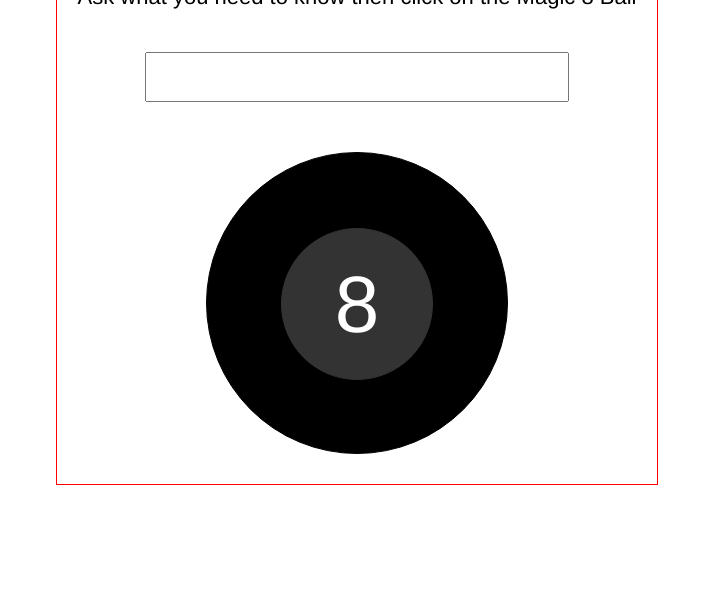
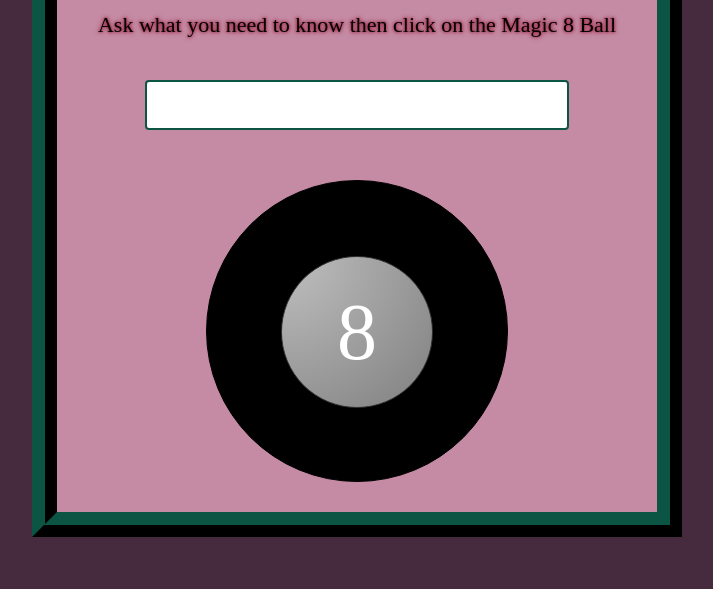
Before and after one commit to RachelPolant/Magic-8-ball, a plain HTML site: page index.html in a window 1280 px wide. Shown: the part 211-800 px from the top of the page, without its empty margins (283-996 px from the left). Drawn offline with Linux system fonts and the light colour scheme.

Commit message:
gave it some spice

```diff
--- a/index.html
+++ b/index.html
@@ -6,11 +6,11 @@
     <title>Should I or Shouldn't I?</title>
     <link rel="stylesheet" href="style.css" />
   </head>
-  <body>
+  <body class="body">
     <div id="content">
       <h1>Madame Rachel's Magic 8 Ball Predictor!</h1>
       <p id="info">Ask what you need to know then click on the Magic 8 Ball</p>
-      <input type="text" id="question" />
+      <input class="input" type="text" id="question" />
       <div id="eight-ball" class="eight-ball">
         <div class="answer">
           <p id="eight">8</p>
--- a/script.js
+++ b/script.js
@@ -14,9 +14,9 @@ const answers = [
   "My magic 8 ball said no",
   "Outlook about as good as 2020 was",
   "Very doubtful",
-  "Don't make decisions based on a fake magic 8 ball, duh",
+  "Don't make decisions based on a magic 8 ball, duh",
   "Take a nap and ask again later",
-  "Uh oh, um, better not tell you now. Have some beer first",
+  "Um, better not tell you now. Have some beer first",
   "I need a nap. Ask later",
   "Focus harder and ask again",
 ];
@@ -29,7 +29,7 @@ window.onload = function () {
 
   eightball.addEventListener("click", function () {
     if (question.value.length < 1) {
-      alert("Enter a question!");
+      alert("Ask What It Is You Must Know!");
     } else {
       eight.innerText = "";
       let num = Math.floor(Math.random() * Math.floor(answers.length));
--- a/style.css
+++ b/style.css
@@ -1,15 +1,22 @@
 h1 {
+  color: white;
+  text-shadow: 2px 2px 4px #fd8d43;
   font-weight: 100;
   font-size: 2.5em;
 }
-
+.body {
+  background: #462b3f;
+}
 #content {
   width: 600px;
   margin: 0 auto;
   margin-top: 50px;
-  border: 1px solid red;
+  background-color: #c58ba4;
+  border-style: ridge;
+  border-color: #0c5443;
+  border-width: 25px;
   text-align: center;
-  font-family: "Helvetica Neue", arial;
+  font-family: "Fraunces", serif;
   font-weight: 100;
 }
 
@@ -25,7 +32,10 @@ div.eight-ball {
 }
 
 div.answer {
-  background-color: #333;
+  background: #c0c0c0;
+  background: -webkit-radial-gradient(top left, #c0c0c0, #808080);
+  background: -moz-radial-gradient(top left, #c0c0c0, #808080);
+  background: radial-gradient(to bottom right, #c0c0c0, #808080);
   border: 1px solid #333;
   border-radius: 50%;
   width: 50%;
@@ -41,7 +51,7 @@ div.answer {
 
 #answer {
   padding: 23px;
-  color: lightblue;
+  color: #941735;
   letter-spacing: 2px;
   font-size: 18px;
 }
@@ -54,5 +64,11 @@ div.answer {
 }
 
 #info {
+  text-shadow: 0 0 3px #941735, 0 0 5px #941735;
   font-size: 22px;
 }
+
+.input {
+  border-radius: 4px;
+  border: 2px solid #0c5443;
+}
```
